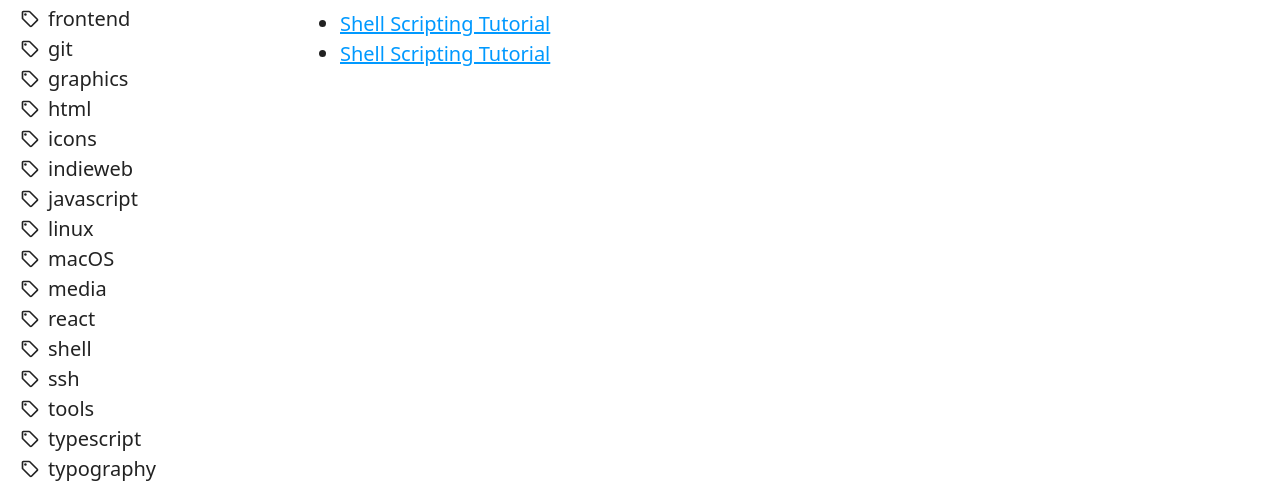
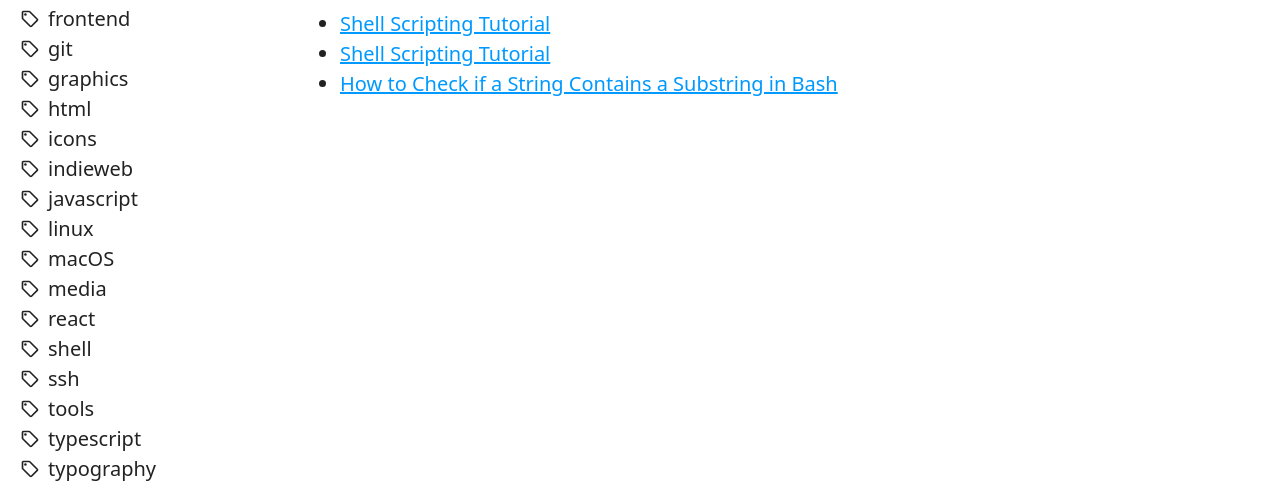
Before and after one commit to sergiivelykodnyi/notebook, an Eleventy site: page src/content/shell-script.md in a window 1280 px wide. Shown: the part 301-789 px from the top of the page. Built offline with nearby package versions, Linux system fonts and the light colour scheme; Eleventy itself is replaced by a stand-in of ours; files that its build step writes are made by us from their sources.

Commit message:
Update content

```diff
--- a/src/content/shell-script.md
+++ b/src/content/shell-script.md
@@ -14,3 +14,4 @@ permalink: "/{{ title | slug }}/index.html"
 
 - [Shell Scripting Tutorial](https://www.tutorialspoint.com/unix/shell_scripting.htm)
 - [Shell Scripting Tutorial](https://www.shellscript.sh/)
+- [How to Check if a String Contains a Substring in Bash](https://linuxize.com/post/how-to-check-if-string-contains-substring-in-bash/)
```
